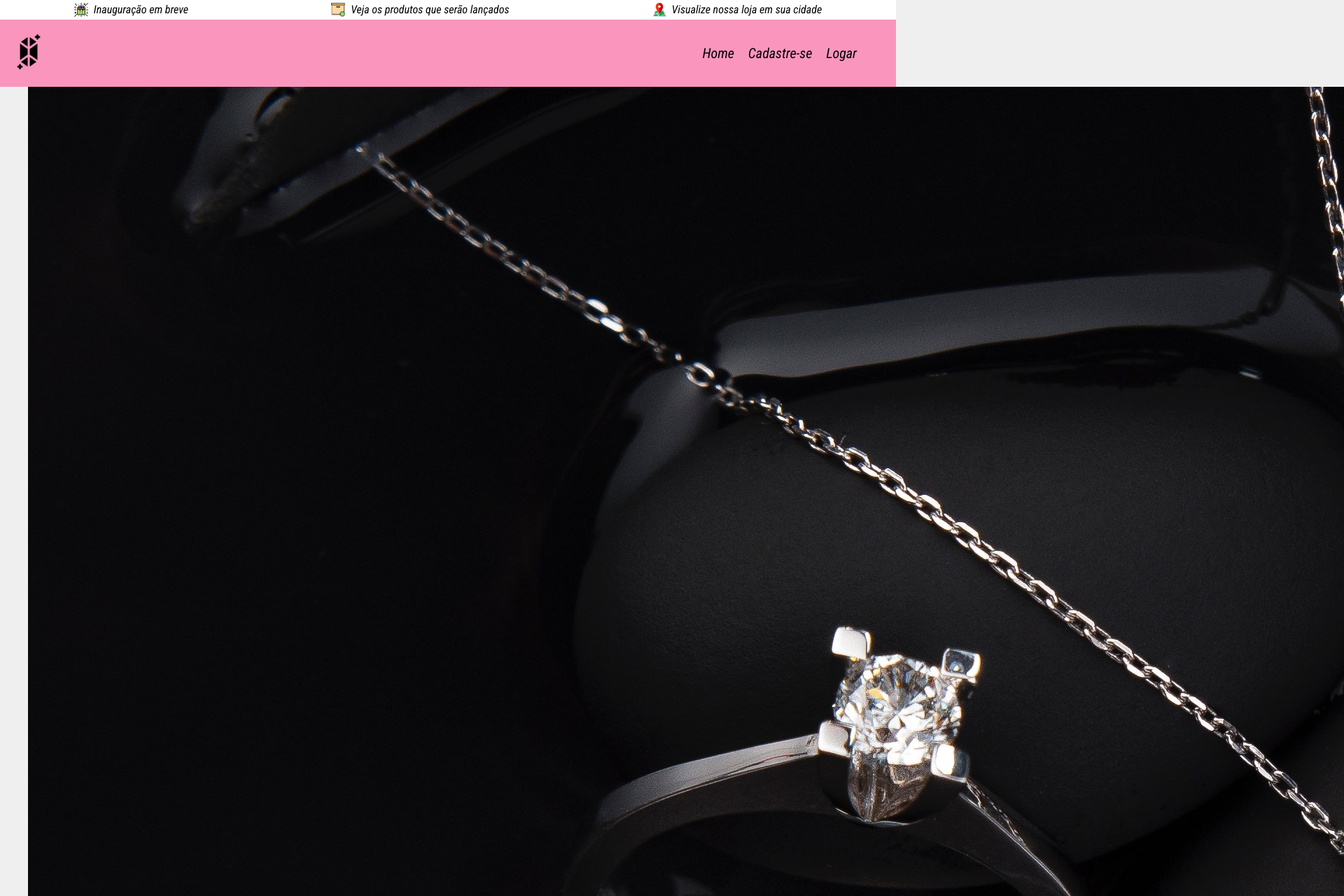
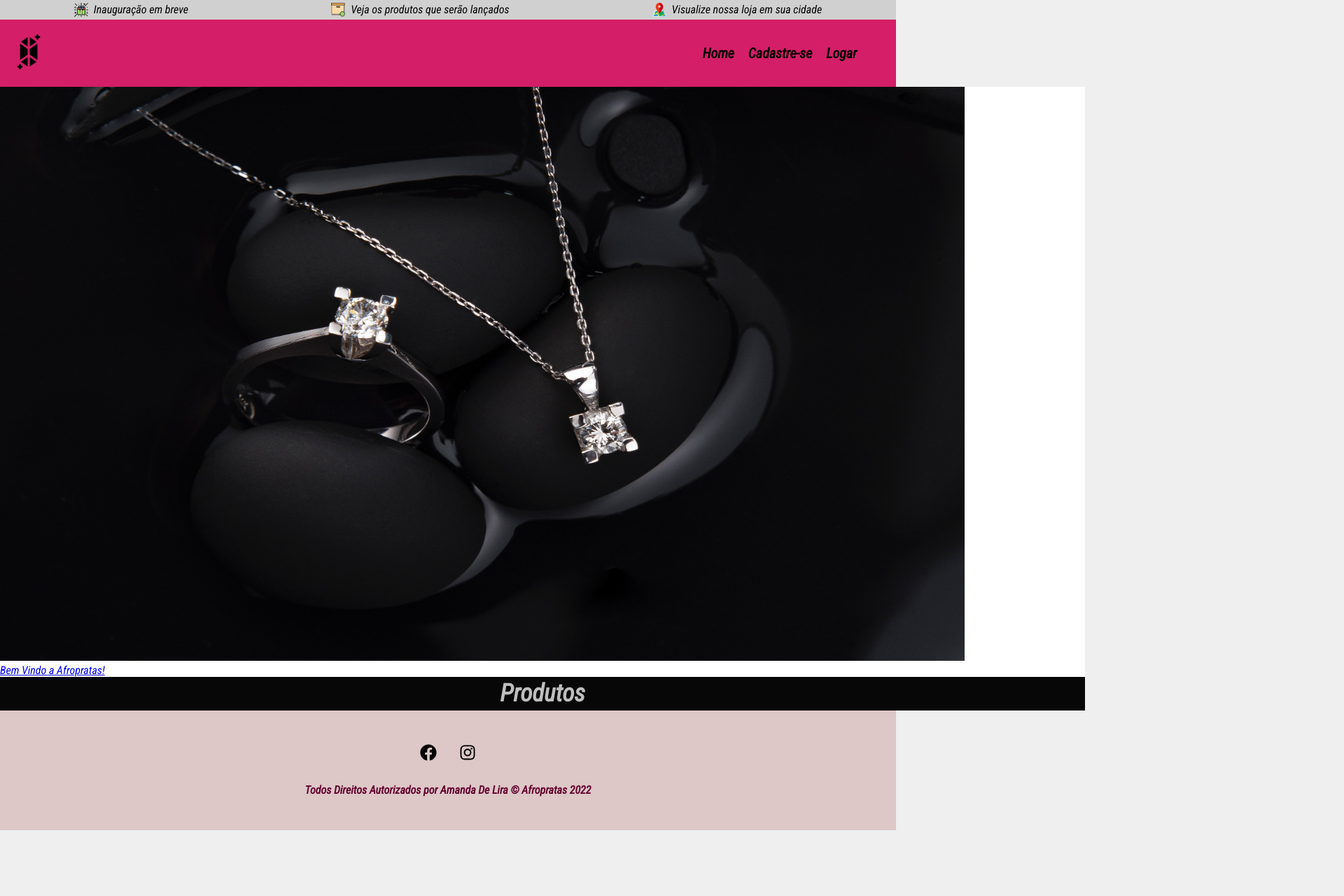
Before and after one commit to Amandadelira/afropratas, a React (Create React App) app: page / in a window 1280 px wide. Shown: the top 1280 px of the page at 70% size, 1920 px wide, since content can reach past the window. After the commit the page ends 1186 px from the top, so only its background shows below. Built offline with nearby package versions, Linux system fonts and the light colour scheme.

Commit message:
Aula de 17/05

```diff
--- a/src/componentes/layout/Container.css
+++ b/src/componentes/layout/Container.css
@@ -1,13 +1,13 @@
 .container{
-    width: 1200px;
+    width: 1550px;
     justify-content: space-between;
-    margin: 0 auto;
+    margin: auto;
     flex-wrap: wrap;
-    background-color: bisque;
+    background-color: rgba(255, 255, 255, 0.973);
 }
 
 .min-height{
-    min-height: 75%;
+    min-height: 40%;
 }
 .start{
     justify-content: flex-start;
@@ -16,3 +16,31 @@
     flex-direction: column;
     justify-content: flex-start;
 }
+.entrada{
+    margin-left: auto;
+    margin-right: auto;
+    width:100% ;
+}
+.coluna_p{
+    background-color:rgba(0, 0, 0, 0.973);
+    color:rgb(190, 190, 190);
+    text-align: center;
+    font-weight: bold;
+    height: 3rem;
+    font-size: 35px;
+    display: flex;
+    justify-content: space-around;
+    padding: 1mm 1mm;
+}
+.title{
+    color:aliceblue
+}
+.figure{
+    position:relative;
+    display: inline-block;
+}
+.label{
+    position:absolute;
+    top: 145px;
+    right: 20px;
+}
--- a/src/componentes/layout/Container.js
+++ b/src/componentes/layout/Container.js
@@ -5,10 +5,17 @@ import entrada from '../../assets/img/entrada.jpg'
 function Container (props) {
     return <div className="container">
         {props.children}
-    <Link to="/">
-        <img src={entrada} className="entrada" alt="fotoprincipal" />
-    </Link>
-
+        <div className="figure">
+        <Link to="/">
+            <img src={entrada} className="entrada" alt="fotoprincipal" height="820" />
+            <label className="titulo">Bem Vindo a Afropratas!</label>
+        </Link>
+        </div>
+        <div className="coluna_p">
+            <div className="col-12 ">
+                <span>Produtos</span>
+            </div>
+        </div>
     </div>
 }
 export default Container
--- a/src/componentes/layout/NavBar.css
+++ b/src/componentes/layout/NavBar.css
@@ -1,7 +1,7 @@
 .header{
     display: flex;
     justify-content: space-between;
-    background-color: rgba(250, 148, 189, 0.973);
+    background-color: rgba(211, 24, 99, 0.973);
     padding: 1em;
     align-items: center;
 
@@ -13,6 +13,7 @@
     align-items: center;
     padding: 1em;
     font-size: 20px;
+    font-weight: bold;
 }
 .item a {
     margin-right: 1em;
@@ -20,7 +21,7 @@
     text-decoration: none;
 }
 .item :hover {
-    color: rgb(255, 255, 255);
+    color: rgb(209, 208, 208);
 }
 .logo{
     width: 50px;
@@ -28,7 +29,7 @@
 }
 .barra {
     width: 100%;
-    background-color: rgb(255, 255, 255);
+    background-color: rgb(209, 208, 208);
 }
 .coluna_b{
     display: flex;
```
